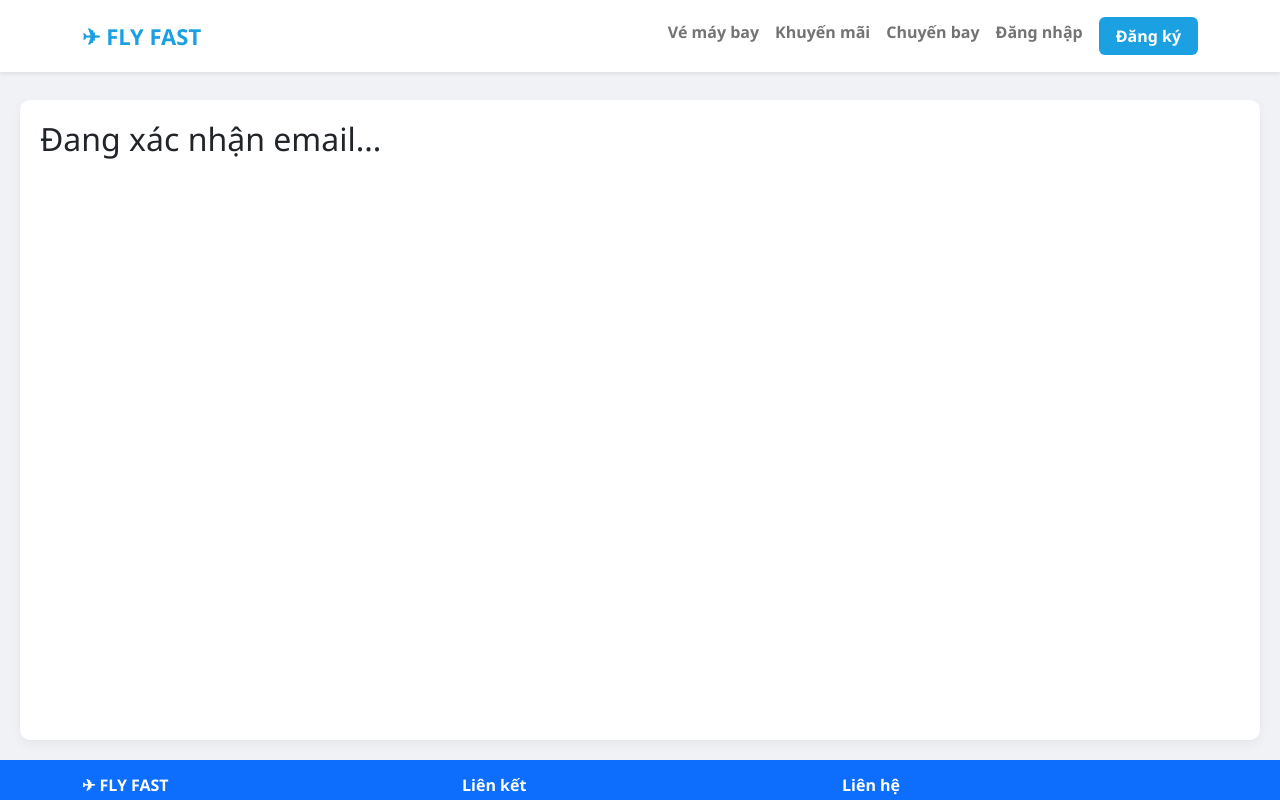
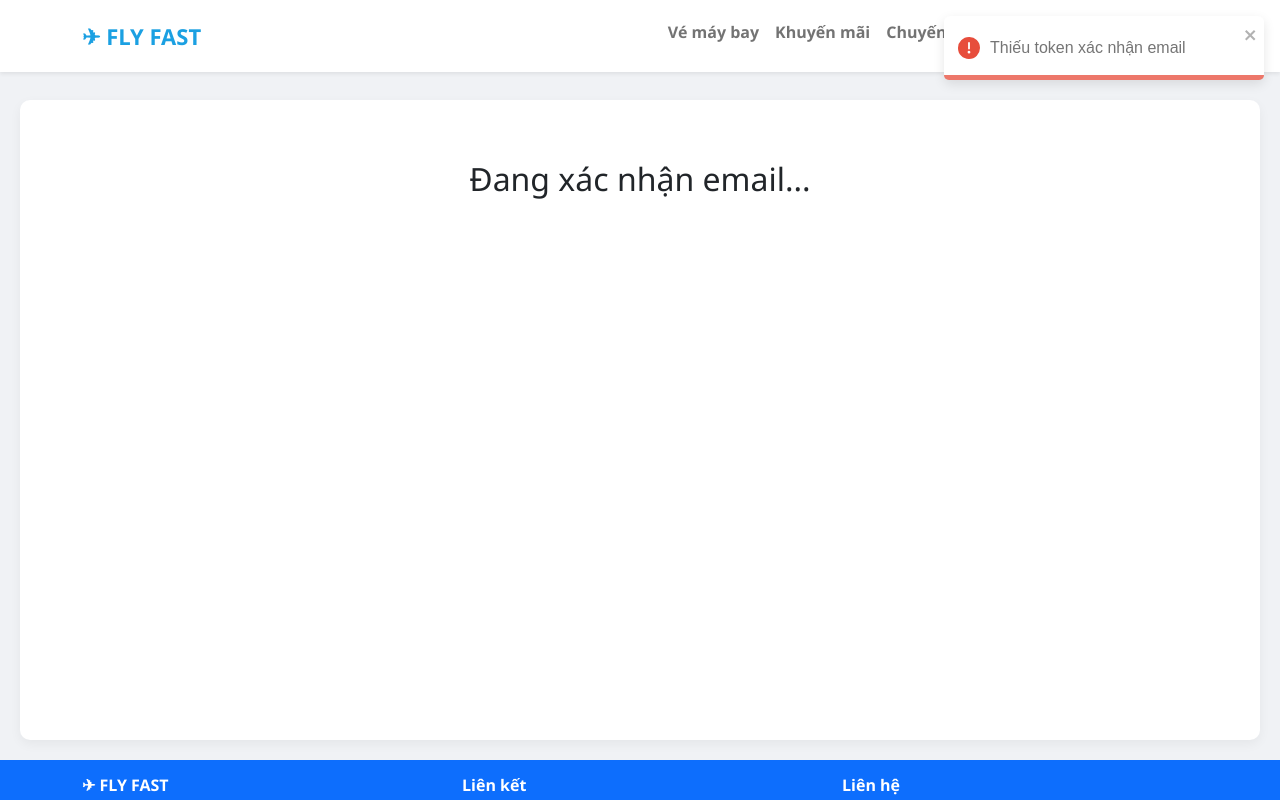
Before and after one commit to thanhnnqt/Casestudy_Module6, a React (Vite) app in the folder case_study_module_6_front_end/: page /verify-email in a window 1280 px wide. Built offline with nearby package versions, Linux system fonts and the light colour scheme.

Commit message:
xác thực email

```diff
--- a/case_study_module_6_front_end/src/pages/VerifyEmail.jsx
+++ b/case_study_module_6_front_end/src/pages/VerifyEmail.jsx
@@ -1,18 +1,32 @@
 import { useEffect } from "react";
 import { useSearchParams } from "react-router-dom";
 import axios from "axios";
+import { toast } from "react-toastify";
 
 export default function VerifyEmail() {
     const [params] = useSearchParams();
 
     useEffect(() => {
         const token = params.get("token");
-        if (token) {
-            axios.get("http://localhost:8080/auth/verify-email?token=" + token)
-                .then(() => alert("Xác nhận email thành công"))
-                .catch(() => alert("Token không hợp lệ"));
+
+        if (!token) {
+            toast.error("Thiếu token xác nhận email");
+            return;
         }
+
+        axios
+            .get(`http://localhost:8080/auth/verify-email?token=${token}`)
+            .then(() => {
+                toast.success("✅ Xác nhận email thành công");
+            })
+            .catch(() => {
+                toast.error("❌ Token không hợp lệ hoặc đã hết hạn");
+            });
     }, []);
 
-    return <h2>Đang xác nhận email...</h2>;
+    return (
+        <h2 style={{ textAlign: "center", marginTop: "40px" }}>
+            Đang xác nhận email...
+        </h2>
+    );
 }
```
